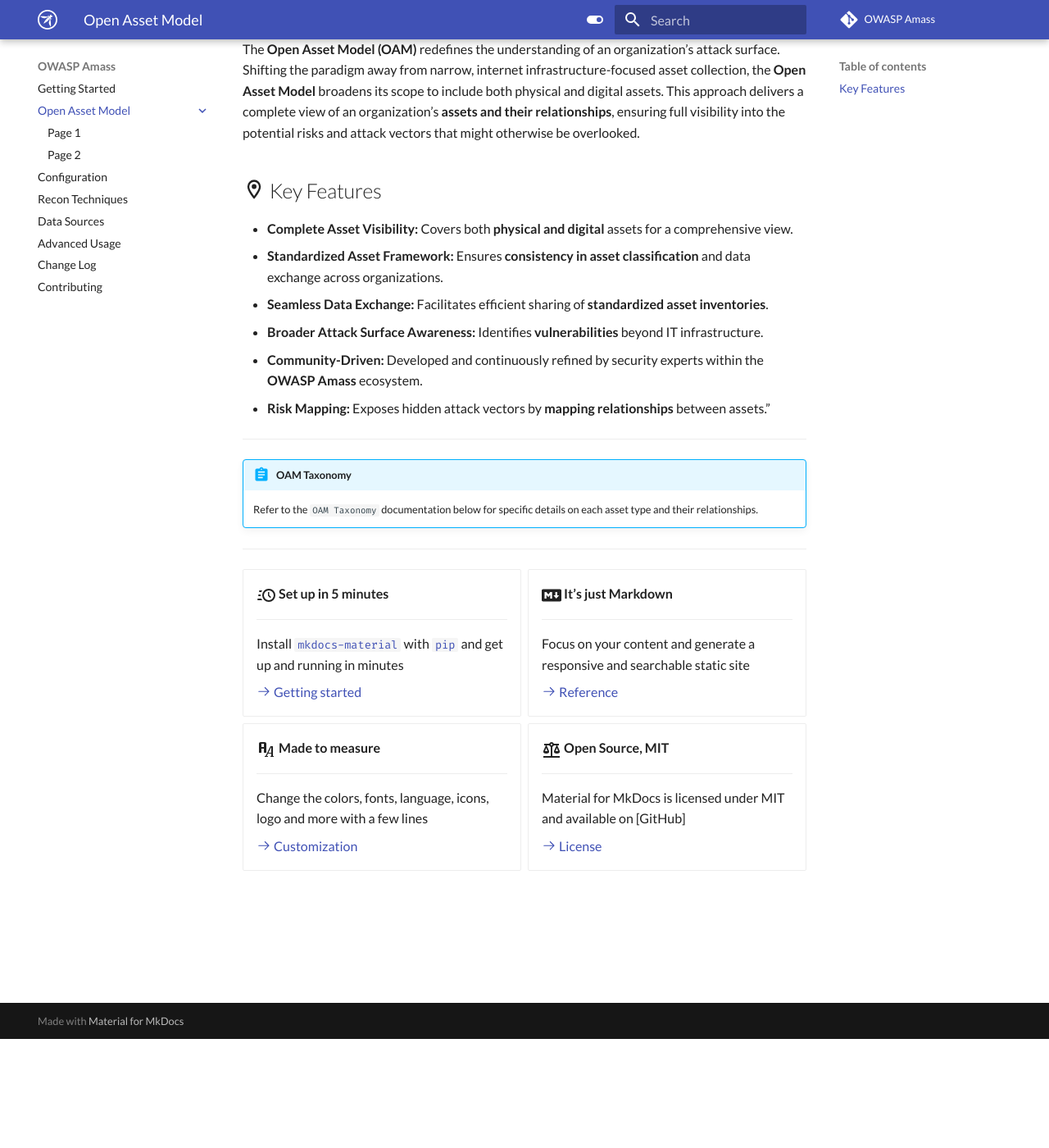
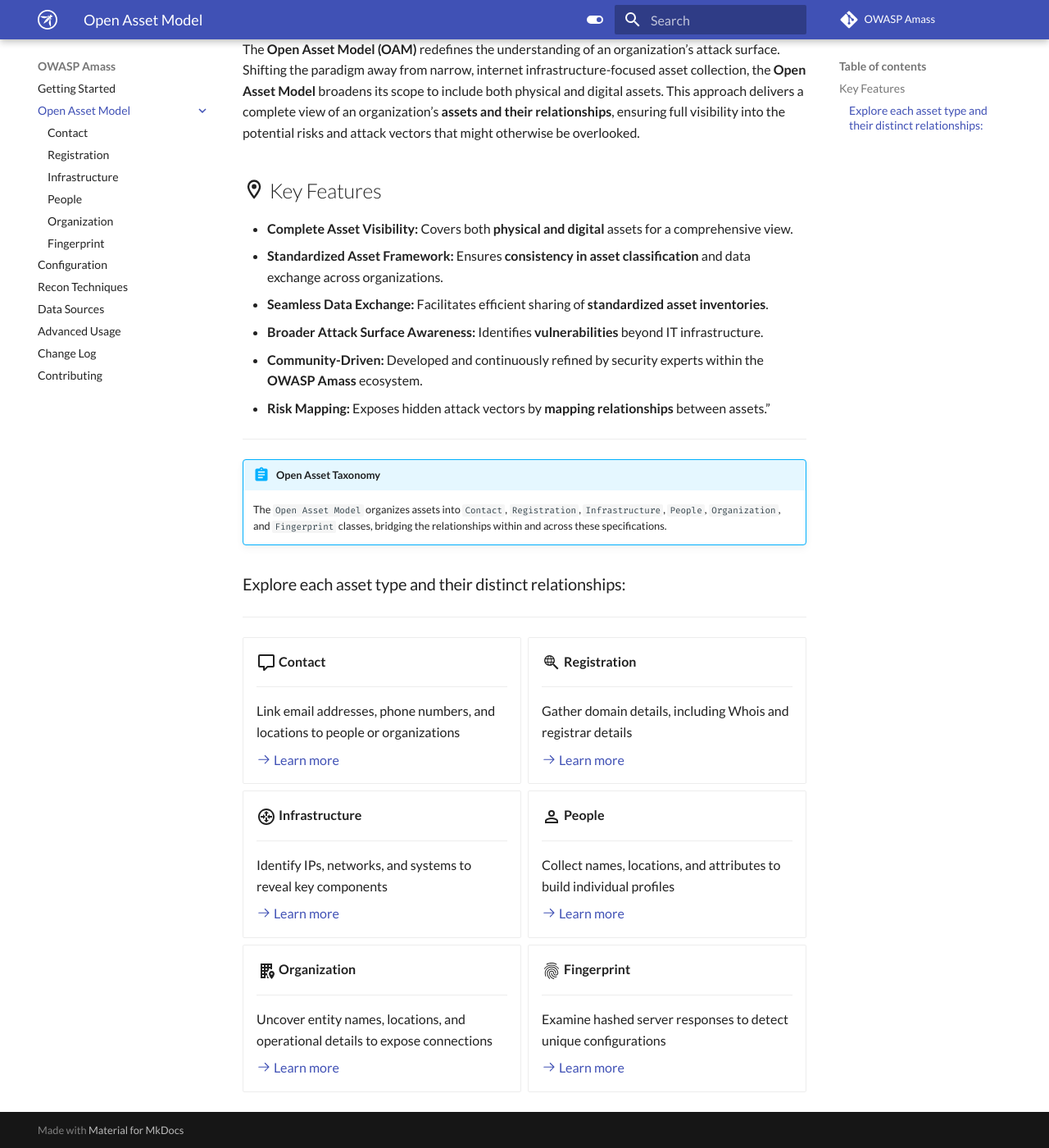
Before and after one commit to owasp-amass/docs, an MkDocs documentation site: the page built from docs/open-asset-model/index.md, in a window 1280 px wide and 1400 px high, scrolled down 133 px. Shown: the whole window at 82% size. Built offline with MkDocs 1.6.1 and Material for MkDocs 9.7.7, drawn with Linux system fonts in a browser that asks for light colours; comment, search, counter and statistics services are not loaded.

Commit message:
Open Asset Model content

```diff
--- a/docs/open-asset-model/index.md
+++ b/docs/open-asset-model/index.md
@@ -13,46 +13,65 @@
 
 ---
 
-!!! abstract "OAM Taxonomy"
-    Refer to the `OAM Taxonomy` documentation below for specific details on each asset type and their relationships.
+
+!!! abstract "Open Asset Taxonomy"
+    The `Open Asset Model` organizes assets into `Contact`, `Registration`, `Infrastructure`, `People`, `Organization`, and `Fingerprint` classes, bridging the relationships within and across these specifications.
+
+### Explore each asset type and their distinct relationships:
 
 ---
 
-<div class="grid cards" markdown>
 
 <div class="grid cards" markdown>
 
--   :material-clock-fast:{ .lg .middle } __Set up in 5 minutes__
+
+-   :material-comment-outline:{ .lg .middle } __Contact__
 
     ---
 
-    Install [`mkdocs-material`](#) with [`pip`](#) and get up
-    and running in minutes
+    Link email addresses, phone numbers, and locations to people or organizations
 
-    [:octicons-arrow-right-24: Getting started](#)
+    [:octicons-arrow-right-24: Learn more](#)
 
--   :fontawesome-brands-markdown:{ .lg .middle } __It's just Markdown__
+-   :material-search-web:{ .lg .middle } __Registration__
 
     ---
 
-    Focus on your content and generate a responsive and searchable static site
 
-    [:octicons-arrow-right-24: Reference](#)
+    Gather domain details, including Whois and registrar details
 
--   :material-format-font:{ .lg .middle } __Made to measure__
+    [:octicons-arrow-right-24: Learn more](#)
+
+-   :material-router:{ .lg .middle } __Infrastructure__
 
     ---
 
-    Change the colors, fonts, language, icons, logo and more with a few lines
+    Identify IPs, networks, and systems to reveal key components
 
-    [:octicons-arrow-right-24: Customization](#)
+    [:octicons-arrow-right-24: Learn more](#)
 
--   :material-scale-balance:{ .lg .middle } __Open Source, MIT__
+-   :material-account-outline:{ .lg .middle } __People__
 
     ---
 
-    Material for MkDocs is licensed under MIT and available on [GitHub]
+     Collect names, locations, and attributes to build individual profiles
 
-    [:octicons-arrow-right-24: License](#)
+    [:octicons-arrow-right-24: Learn more](#)
+
+- :material-office-building-marker:{ .lg .middle } __Organization__
+
+    ---
+
+    Uncover entity names, locations, and operational details to expose connections
+
+    [:octicons-arrow-right-24: Learn more](#)
+
+-   :material-fingerprint:{ .lg .middle } __Fingerprint__
+
+    ---
+
+    Examine hashed server responses to detect unique configurations
+
+    [:octicons-arrow-right-24: Learn more](#)
 
 </div>
--- a/mkdocs.yml
+++ b/mkdocs.yml
@@ -77,8 +77,12 @@
   - 'Getting Started': index.md
   - 'Open Asset Model':
     - 'Open Asset Model': open-asset-model/index.md
-    - Page 1: open-asset-model/page-1.md
-    - Page 2: open-asset-model/page-2.md
+    - Contact: open-asset-model/contact.md
+    - Registration: open-asset-model/registration.md
+    - Infrastructure: open-asset-model/infrastructure.md
+    - People: open-asset-model/people.md
+    - Organization: open-asset-model/organization.md
+    - Fingerprint: open-asset-model/fingerprint.md
   - 'Configuration': configuration.md
   - 'Recon Techniques': recon-techniques.md
   - 'Data Sources': data-sources.md
```
Also changed, not shown: docs/index.md (+1 -1 lines).
